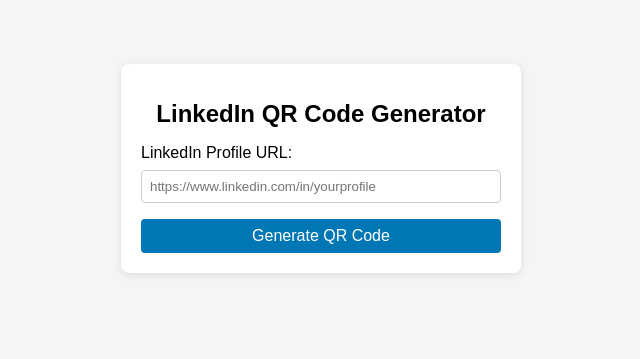
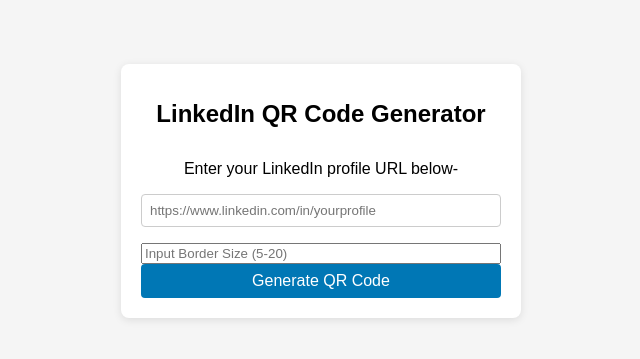
Before and after one commit to Vaibhavsingh167/LinkedIn_Qr_Generator, a Flask app: page / in a window 1280 px wide. Shown: the top 359 px of the page, without its empty margins (319-959 px from the left). Run offline with Flask 2, Linux system fonts and the light colour scheme.

Commit message:
Update index.html
Changed the look by adding more detailed instructions

```diff
--- a/templates/index.html
+++ b/templates/index.html
@@ -19,8 +19,9 @@
       {% endif %}
     {% endwith %}
     <form method="post">
-      <label for="linkedin_url">LinkedIn Profile URL:</label>
+      <p>Enter your LinkedIn profile URL below-</p>
       <input type="url" id="linkedin_url" name="linkedin_url" placeholder="https://www.linkedin.com/in/yourprofile" required>
+      <input type="number" id="border" name="qrcode_border" placeholder="Input Border Size (5-20)" required>
       <button type="submit">Generate QR Code</button>
     </form>
   </div>
```
